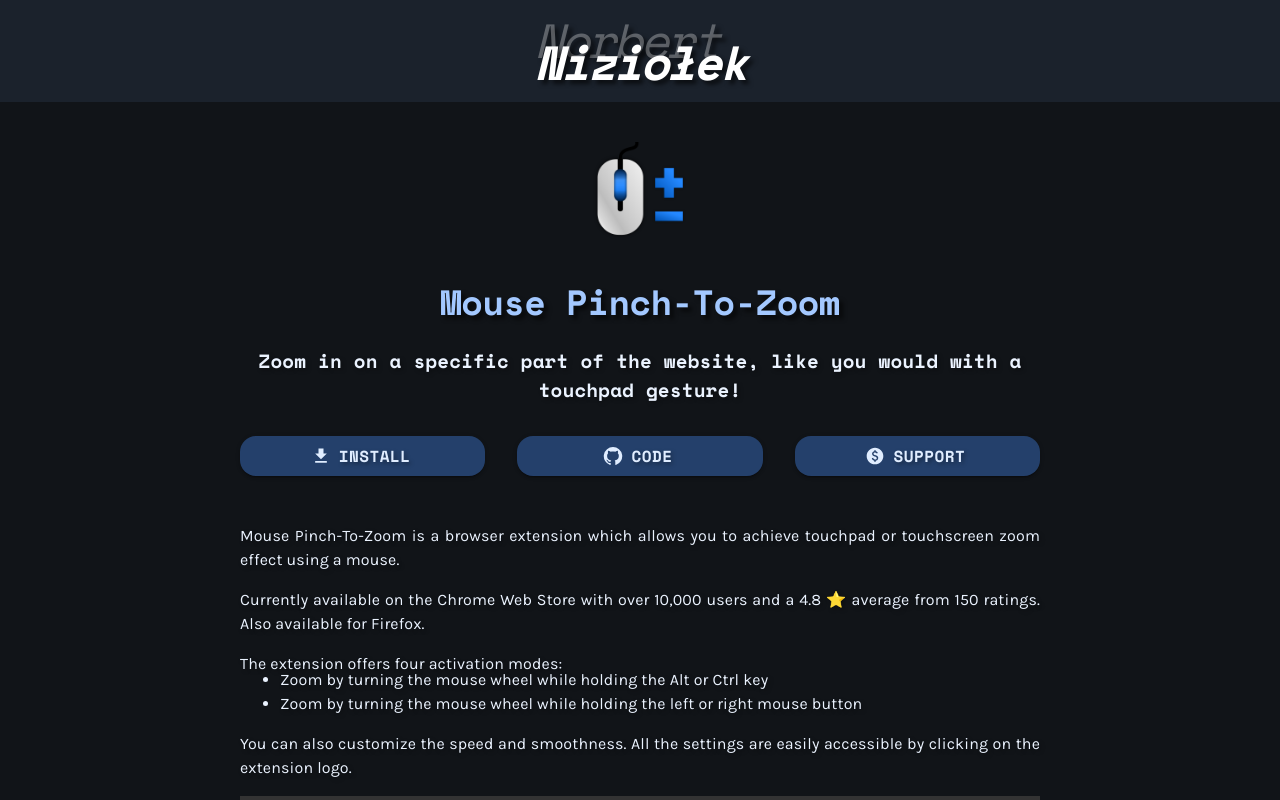
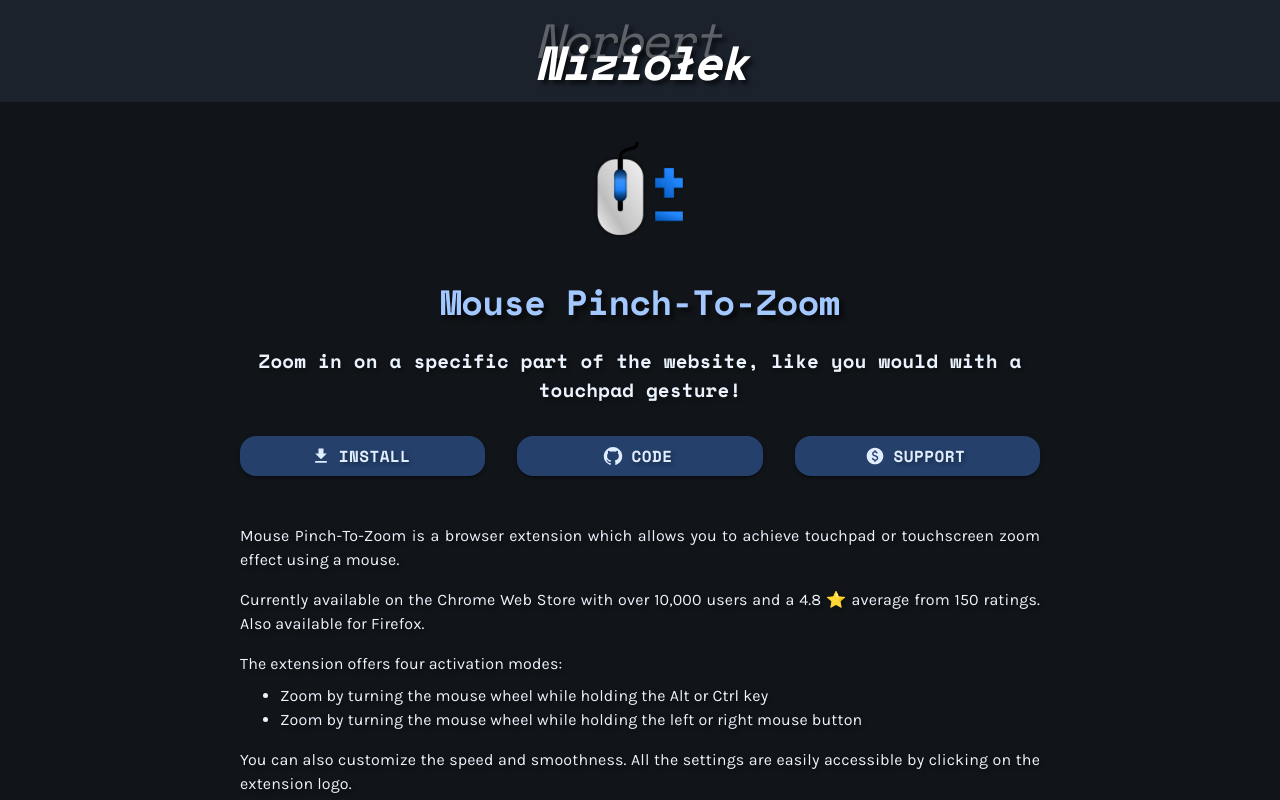
Before and after one commit to nizioleque/portfolio, a Next.js app: page /projects/mouse-pinch-to-zoom in a window 1280 px wide. Shown: the top 800 px of the page. Built offline with nearby package versions, Linux system fonts and the light colour scheme; grey boxes are pictures that could not be loaded.

Commit message:
Fix HTML in mouse pinch-to-zoom

```diff
--- a/pages/projects/mouse-pinch-to-zoom.tsx
+++ b/pages/projects/mouse-pinch-to-zoom.tsx
@@ -31,8 +31,7 @@ function MousePinchToZoom() {
           Currently available on the Chrome Web Store with over 10,000 users and
           a 4.8 ⭐ average from 150 ratings. Also available for Firefox.
         </p>
-        <div>
-          The extension offers four activation modes:
+        <p>The extension offers four activation modes:</p>
         <ul style={{ marginBottom: 0 }}>
           <li>
             Zoom by turning the mouse wheel while holding the Alt or Ctrl key
@@ -42,7 +41,6 @@ function MousePinchToZoom() {
             mouse button
           </li>
         </ul>
-        </div>
         <p>
           You can also customize the speed and smoothness. All the settings are
           easily accessible by clicking on the extension logo.
```
Lines whose indentation alone changed are shown as unchanged.
